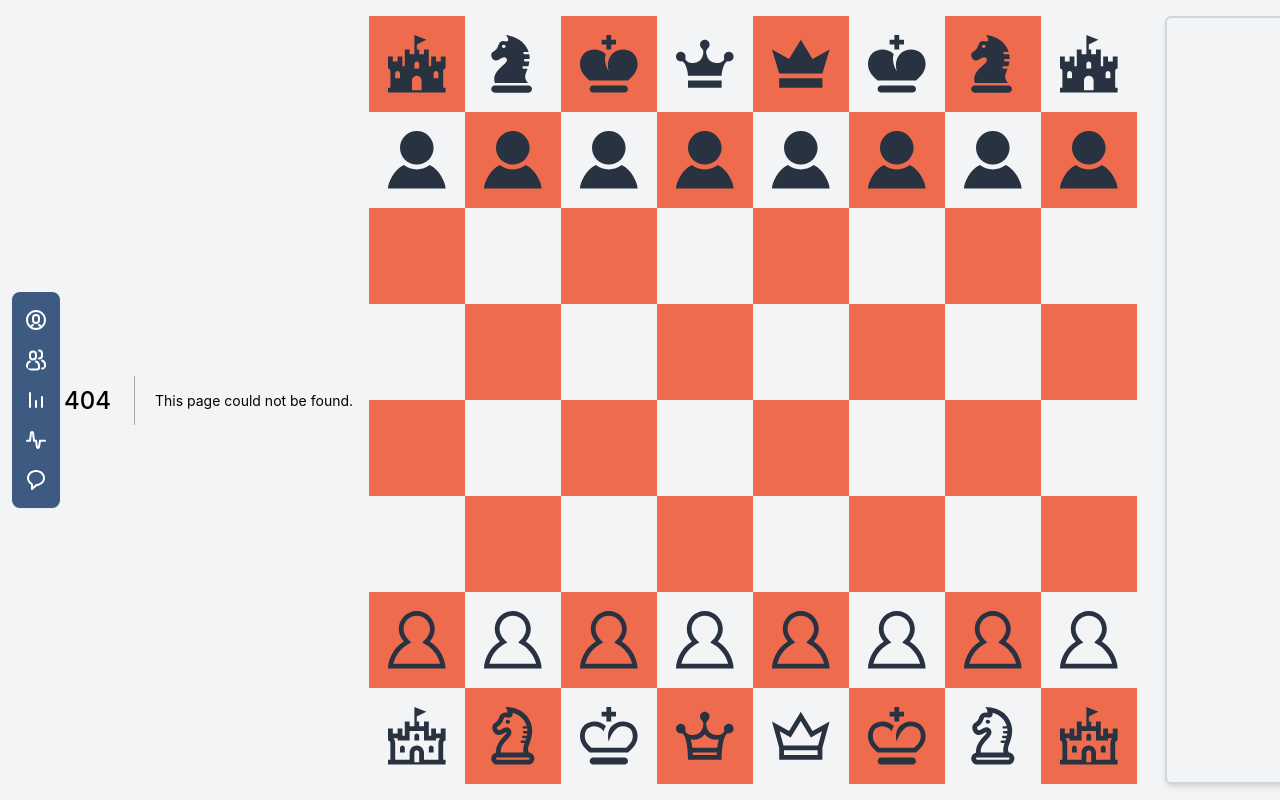
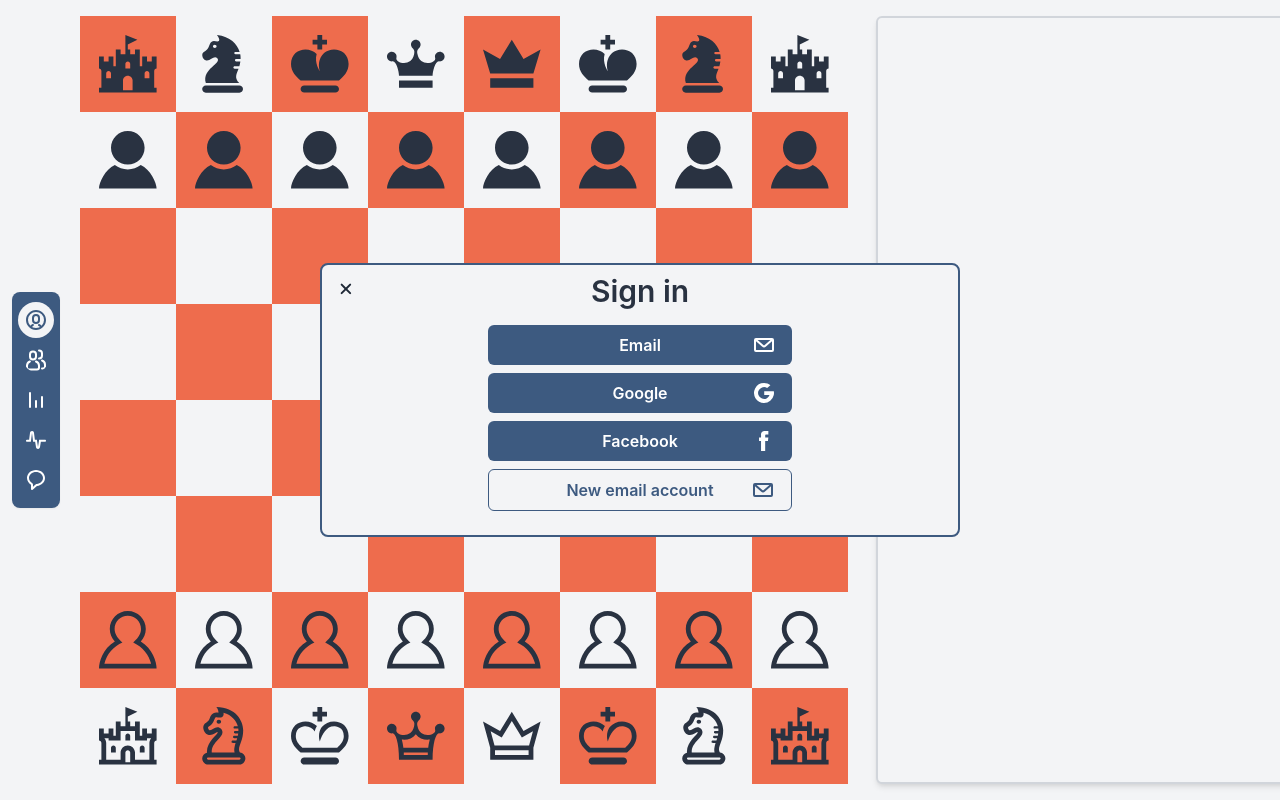
Before and after one commit to AaronGazzola/chesschat.app, a Next.js app: page /signin in a window 1280 px wide. Before the commit this address had no page. Built offline with nearby package versions, Linux system fonts and the light colour scheme.

Commit message:
404 page

```diff
--- a/components/NavBar.tsx
+++ b/components/NavBar.tsx
@@ -7,7 +7,7 @@ import Link from 'next/link';
 import { useRouter } from 'next/dist/client/router';
 
 const navList = [
-	{ href: '/signup', name: 'userCircle' },
+	{ href: '/signin', name: 'userCircle' },
 	{ href: '/friends', name: 'users' },
 	{ href: '/stats', name: 'chart' },
 	{ href: '/games', name: 'pulse' },
--- /dev/null
+++ b/pages/404.tsx
@@ -0,0 +1,15 @@
+import React from 'react';
+import PageLayout from '../components/PageLayout';
+
+const _404 = () => {
+	return (
+		<PageLayout>
+			<h1 className='title'>404: Page not found</h1>
+			<p className='body text-center'>
+				Hmm... The page you're looking for can't be found
+			</p>
+		</PageLayout>
+	);
+};
+
+export default _404;
--- a/pages/signup/index.tsx
+++ b/pages/signin/index.tsx
@@ -52,9 +52,7 @@ const Index = () => {
 			<div className={`flex flex-col items-center`}>
 				{page === 'select' ? (
 					<>
-						<h1 className='text-3xl text-blue-dark font-semibold px-12 mb-2 w-full text-center'>
-							Sign in
-						</h1>
+						<h1 className='title'>Sign in</h1>
 						<div className='flex flex-col w-full max-w-xs p-2'>
 							<button
 								className='button-blue w-full flex justify-between py-2 mb-2'
@@ -86,7 +84,7 @@ const Index = () => {
 					</>
 				) : (
 					<>
-						<h1 className='text-3xl text-blue-dark font-semibold px-12 mb-2 w-full text-center'>
+						<h1 className='title'>
 							{page === 'email-signin' ? 'Sign in' : 'New email account'}
 						</h1>
 						{page === 'email-signup' && (
--- a/styles/globals.css
+++ b/styles/globals.css
@@ -88,4 +88,10 @@
 	.disabled {
 		@apply bg-gray-500 cursor-default;
 	}
+	.title {
+		@apply text-3xl text-blue-dark font-semibold px-12 mb-2 w-full text-center;
+	}
+	.body {
+		@apply p-2 font-medium text-gray-900 text-lg;
+	}
 }
```
